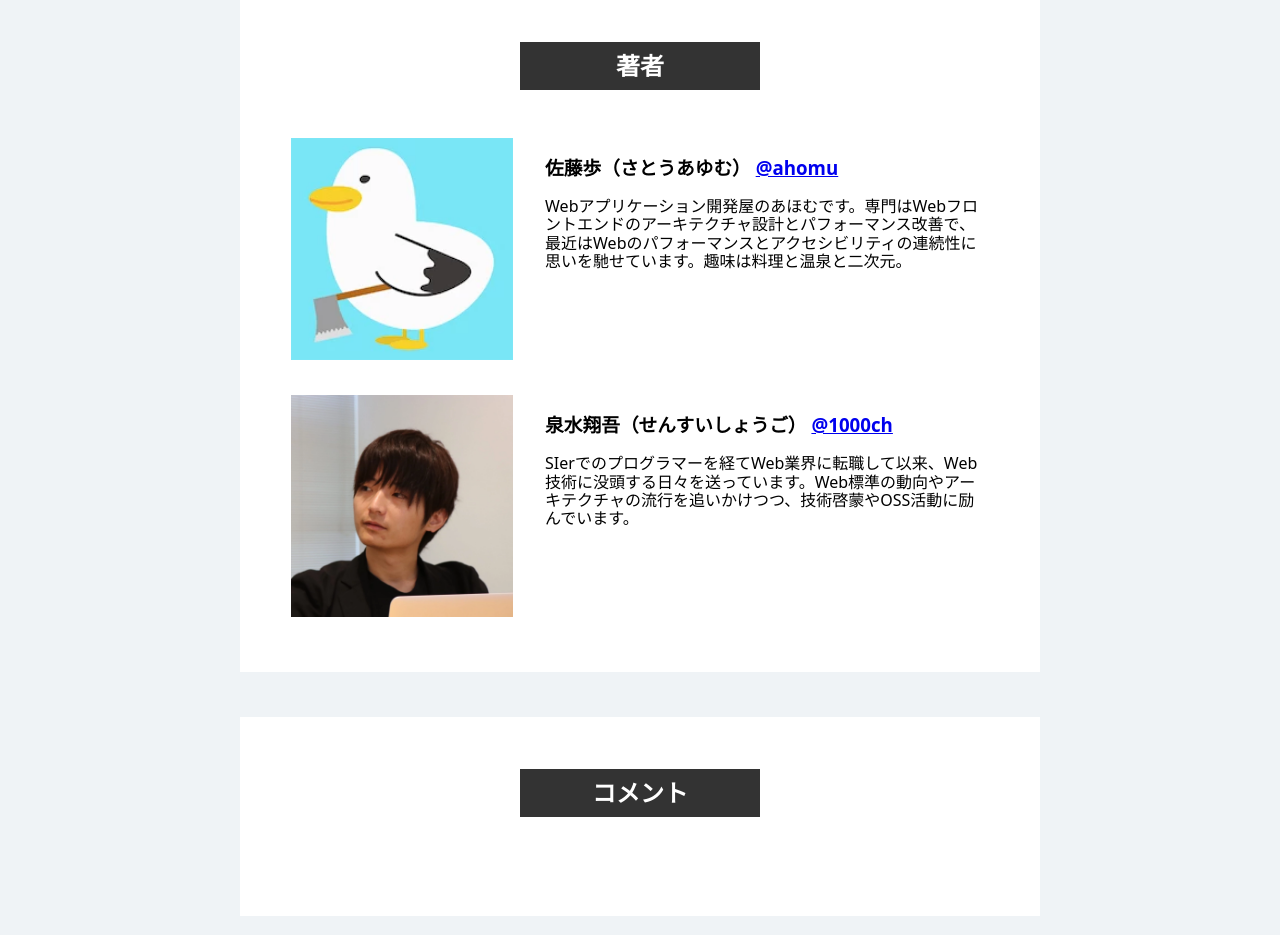
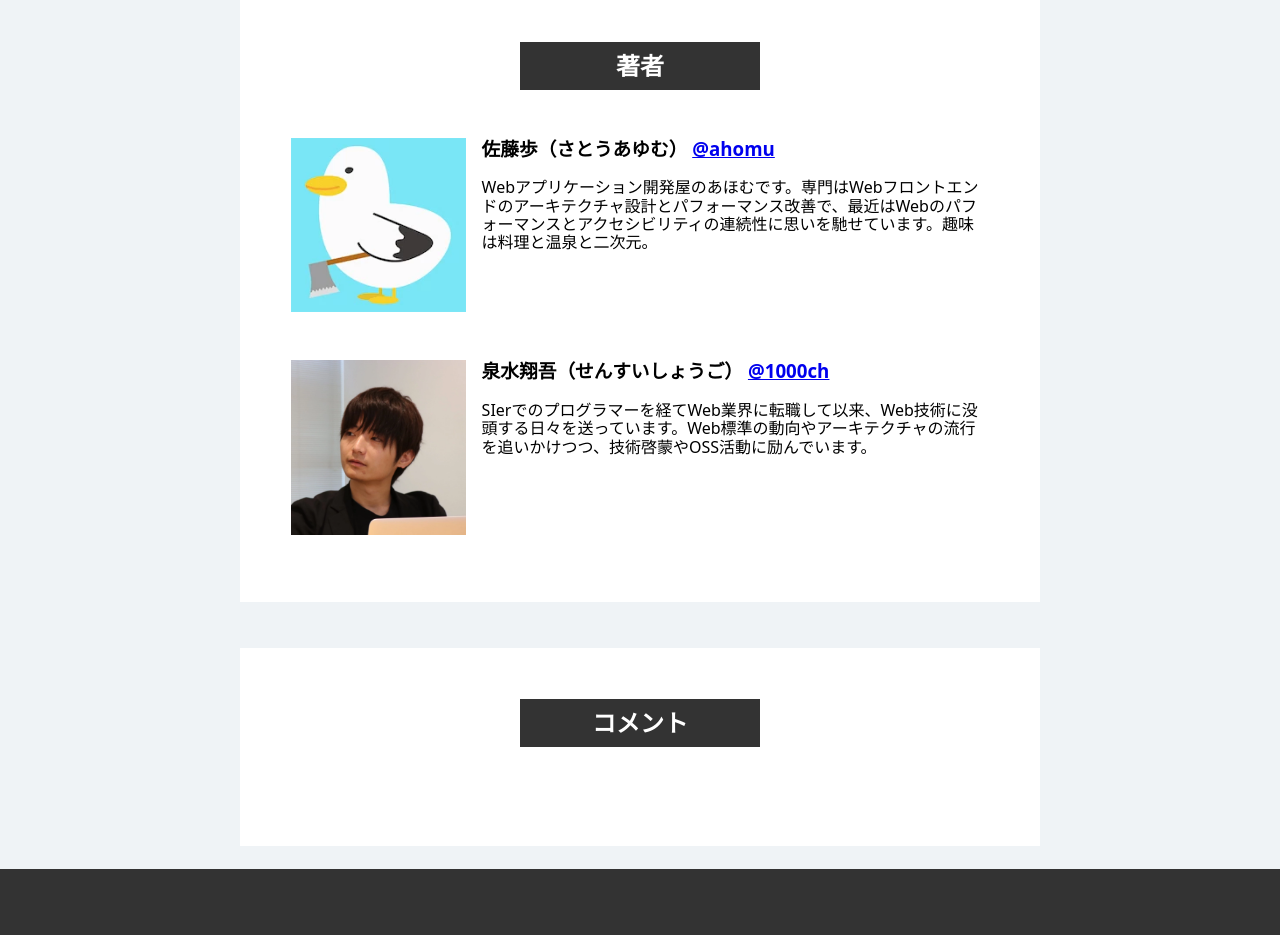
Before and after one commit to 1000ch/webperf.guide, a website: page public/index.html in a window 1280 px wide. Shown: the part 2100-3035 px from the top of the page. Drawn offline with nearby package versions, Linux system fonts and the light colour scheme.

Commit message:
Fix authors style

```diff
--- a/public/css/media.css
+++ /dev/null
@@ -1,21 +0,0 @@
-.Media {
-  display: flex;
-}
-
-.Media.-margin {
-  margin-bottom: 2em;
-}
-
-.Media__Image {
-  align-self: center;
-  width: 33%;
-}
-
-.Media__Image img {
-  width: 100%;
-}
-
-.Media__Text {
-  width: 66%;
-  padding-left: 2em;
-}
--- /dev/null
+++ b/public/css/profile.css
@@ -0,0 +1,16 @@
+.Profile::after {
+  display: block;
+  content: "";
+  clear: both;
+}
+
+.Profile img {
+  float: left;
+  width: 25%;
+  padding-right: 1em;
+  padding-bottom: 1em;
+}
+
+.Profile.-margin {
+  margin-bottom: 2em;
+}
--- a/public/index.html
+++ b/public/index.html
@@ -14,7 +14,7 @@
     <link rel="stylesheet" href="css/outline.css">
     <link rel="stylesheet" href="css/summary.css">
     <link rel="stylesheet" href="css/headline.css">
-    <link rel="stylesheet" href="css/media.css">
+    <link rel="stylesheet" href="css/profile.css">
   </head>
   <body>
     <header class="Outer header">
@@ -158,35 +158,27 @@
         <div class="Container">
           <div class="Inner">
             <h2 class="Headline">著者</h2>
-            <div class="Media -margin">
-              <div class="Media__Image">
+            <div class="Profile -margin">
               <picture>
                 <source type="image/webp" srcset="img/ahomu.webp">
-                  <img src="img/ahomu.jpg" alt="">
+                <img src="img/ahomu.png" alt="">
               </picture>
-              </div>
-              <div class="Media__Text">
               <h3>
                 佐藤歩（さとうあゆむ）
                 <a href="https://twitter.com/ahomu">@ahomu</a>
               </h3>
               <p>Webアプリケーション開発屋のあほむです。専門はWebフロントエンドのアーキテクチャ設計とパフォーマンス改善で、最近はWebのパフォーマンスとアクセシビリティの連続性に思いを馳せています。趣味は料理と温泉と二次元。</p>
             </div>
-            </div>
-            <div class="Media">
-              <div class="Media__Image">
+            <div class="Profile">
               <picture>
                 <source type="image/webp" srcset="img/1000ch.webp">
                 <img src="img/1000ch.jpg" alt="">
               </picture>
-              </div>
-              <div class="Media__Text">
               <h3>
                 泉水翔吾（せんすいしょうご）
                 <a href="https://twitter.com/1000ch">@1000ch</a>
               </h3>
               <p>SIerでのプログラマーを経てWeb業界に転職して以来、Web技術に没頭する日々を送っています。Web標準の動向やアーキテクチャの流行を追いかけつつ、技術啓蒙やOSS活動に励んでいます。</p>
-              </div>
             </div>
           </div>
         </div>
```
Lines whose indentation alone changed are shown as unchanged.
